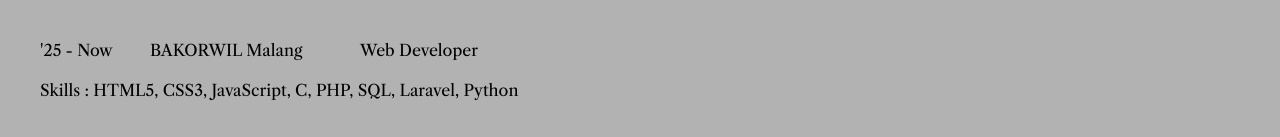
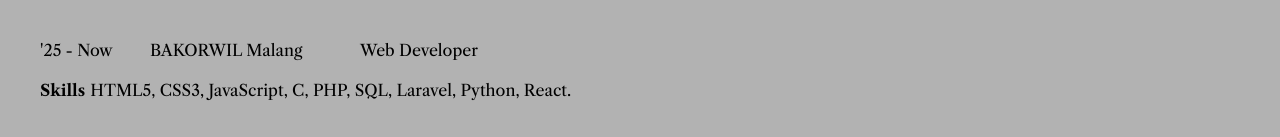
Before and after one commit to varqse/v4ensu, a React (Create React App) app: page / in a window 1280 px wide. Shown: the part 660-797 px from the top of the page. Built offline with nearby package versions, Linux system fonts and the light colour scheme; a web font is replaced by a local one.

Commit message:
Home Update

```diff
--- a/src/App.scss
+++ b/src/App.scss
@@ -216,12 +216,26 @@
 }
 
 .skills {
-  margin-top: 10px;
+  display: flex;
+  padding-top: 10px;
+  gap: 5px;
+  flex-wrap: wrap; /* Allow content to wrap when there isn't enough space */
+  align-items: center; /* Vertically align items in the same row */
+  font-family: "Libre Caslon Text", serif;
 }
 
-.skills p {
-  margin: 0; /* Remove paragraph margin */
+.skills .label {
+  font-weight: bold;
+  white-space: nowrap; /* Prevent wrapping for the label */
+  margin: 0; /* Remove default paragraph margin */
 }
+
+.skills .list {
+  margin: 0; /* Remove default paragraph margin */
+  text-align: left; /* Align text to the left */
+  word-break: break-word; /* Ensure long lines can wrap properly */
+}
+
 
 .experience .year,
 .experience .company,
--- a/src/components/Home.js
+++ b/src/components/Home.js
@@ -29,7 +29,8 @@
         <span className="position">Web Developer</span>
       </div> */}
       <div className="skills">
-        <p>Skills : HTML5, CSS3, JavaScript, C, PHP, SQL, Laravel, Python</p>
+        <p className="label">Skills</p>
+        <p className="list">HTML5, CSS3, JavaScript, C, PHP, SQL, Laravel, Python, React.</p>
       </div>
     </div>
   </div>
```
